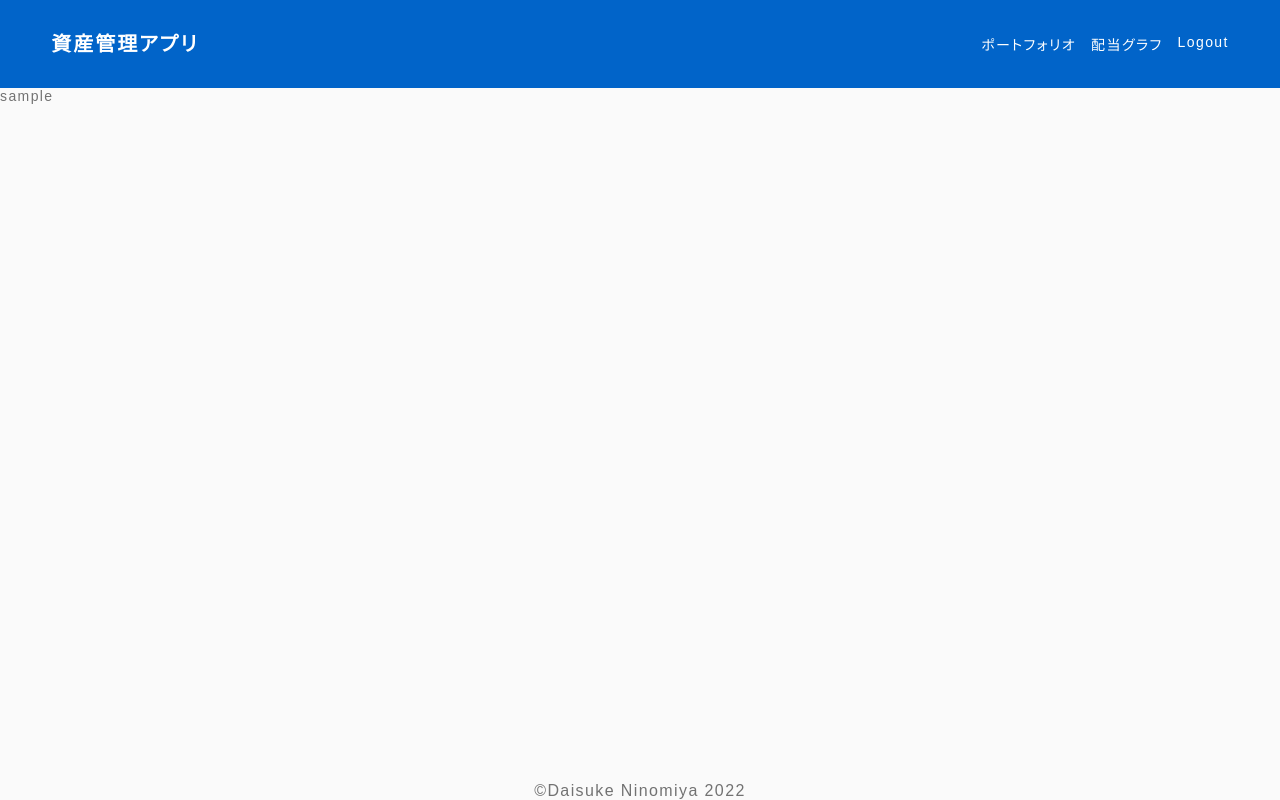
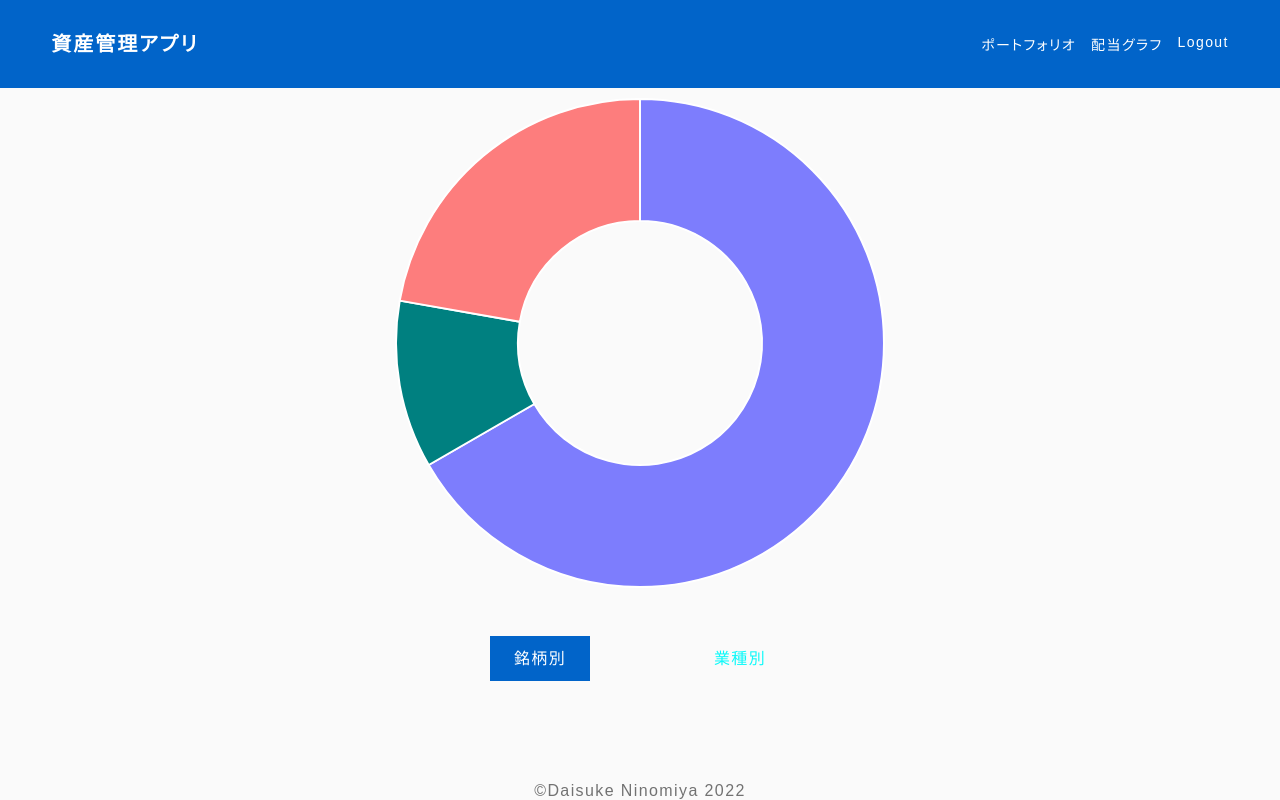
Before and after one commit to ninomiyadaisuke/asset-management-app, a Next.js app: page /sample in a window 1280 px wide. Built offline with nearby package versions, Linux system fonts and the light colour scheme.

Commit message:
create SwitchChart component

```diff
--- /dev/null
+++ b/src/components/organisms/SwitchChart.tsx
@@ -0,0 +1,20 @@
+import { FC } from 'react';
+import { PieChart } from '../atoms/Chart';
+import { LineUpCheckBoxes } from '../molecules/Input';
+import { Spacer } from '../atoms/Utilities';
+
+import styles from '../../styles/components/organisms/switch_chart.module.scss';
+
+const SwitchChart: FC = () => {
+  return (
+    <div className={styles.switch}>
+      <PieChart />
+      <Spacer size={'md'} />
+      <div className={styles.switch__check}>
+        <LineUpCheckBoxes />
+      </div>
+    </div>
+  );
+};
+
+export default SwitchChart;
--- a/src/components/organisms/index.ts
+++ b/src/components/organisms/index.ts
@@ -1 +1,2 @@
 export { default as AssetCardList } from './AssetCardList';
+export { default as SwitchChart } from './SwitchChart';
--- a/src/pages/sample.tsx
+++ b/src/pages/sample.tsx
@@ -1,11 +1,12 @@
 import React from 'react';
 import { NextPage } from 'next';
 import { Layout } from '../components/Layout';
+import { SwitchChart } from '../components/organisms';
 
 const Sample: NextPage = () => {
   return (
     <Layout title="sample" description="sample">
-      sample
+      <SwitchChart />
     </Layout>
   );
 };
--- /dev/null
+++ b/src/styles/components/organisms/switch_chart.module.scss
@@ -0,0 +1,10 @@
+@import '../../variables.scss';
+
+.switch {
+  @include mq('md') {
+    &__check {
+      display: flex;
+      justify-content: center;
+    }
+  }
+}
```
Also changed, not shown: src/components/atoms/Chart/PieChart.tsx (+1 -6 lines).
